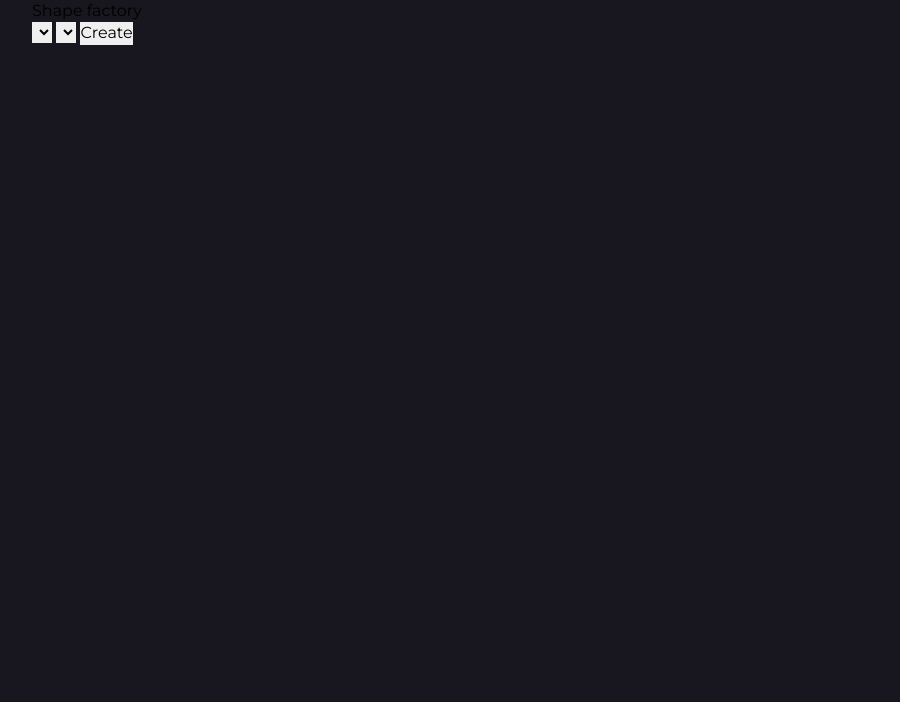
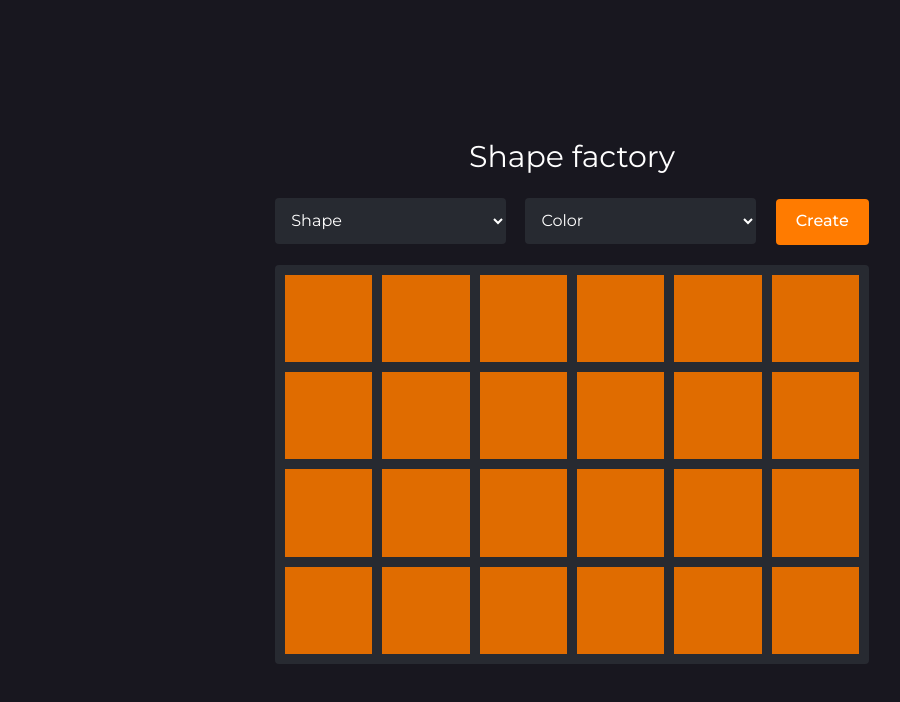
Before and after one commit to bernardoyewole/shape-factory, a plain HTML site: page index.html in a window 1280 px wide. Shown: the whole page, without its empty margins (68-968 px from the left). Drawn offline with Linux system fonts and the light colour scheme.

Commit message:
Shape factory static page complete

```diff
--- a/assets/style/index.css
+++ b/assets/style/index.css
@@ -9,3 +9,74 @@
 
 /* ------------------Main style------------------ */
 /* ---------------------------------------------- */
+
+main {
+    height: 100%;
+}
+
+.shape-factory {
+    height: 100%;
+}
+
+.factory {
+    height: 100%;
+    display: flex;
+    flex-direction: column;
+    justify-content: center;
+    align-items: center;
+}
+
+.factory h1 {
+    color: #fff;
+    font-size: 30px;
+    margin-bottom: 20px;
+}
+
+select {
+    color: #fff;
+    background-color: #272A31;
+    width: 231px;
+    height: 46px;
+    padding: 0 12px;
+    border-radius: 4px;
+}
+
+select + select {
+    margin-left: 15px;
+}
+
+option {
+    color: #fff;
+}
+
+input {
+    height: 46px;
+    padding: 0 20px;
+    border-radius: 4px;
+    background-color: #FF7B00;
+    color: #fff;
+    font-weight: 500;
+    margin-left: 15px;
+    cursor: pointer;
+    transition: all 0.3s ease-out;
+}
+
+input:hover {
+    background-color: #e06c00;
+}
+
+.grid-container {
+    margin-top: 20px;
+    display: grid;
+    grid-template-columns: repeat(6, 1fr);
+    grid-template-rows: repeat(4, 87.33px);
+    gap: 10px;
+    background-color: #272A31;
+    width: 55%;
+    border-radius: 4px;
+    padding: 10px;
+}
+
+.grid-container div {
+    background-color: #e06c00;
+}
--- a/index.html
+++ b/index.html
@@ -21,15 +21,21 @@
                     <h1>Shape factory</h1>
                     <form>
                         <select class="shape">
-                            <option value="square"></option>
-                            <option value="circle"></option>
+                            <option value="" selected="" disabled="" hidden="">
+                                Shape
+                            </option>
+                            <option value="square">Square</option>
+                            <option value="circle">Circle</option>
                         </select>
                         <select class="color">
-                            <option value="09f"></option>
-                            <option value="9f0"></option>
-                            <option value="f90"></option>
-                            <option value="f09"></option>
-                            <option value="90f"></option>
+                            <option value="" selected="" disabled="" hidden="">
+                                Color
+                            </option>
+                            <option value="09f">Blue</option>
+                            <option value="9f0">Green</option>
+                            <option value="f90">Orange</option>
+                            <option value="f09">Red</option>
+                            <option value="90f">Purple</option>
                         </select>
                         <input type="button" value="Create" class="create">
                     </form>
```
